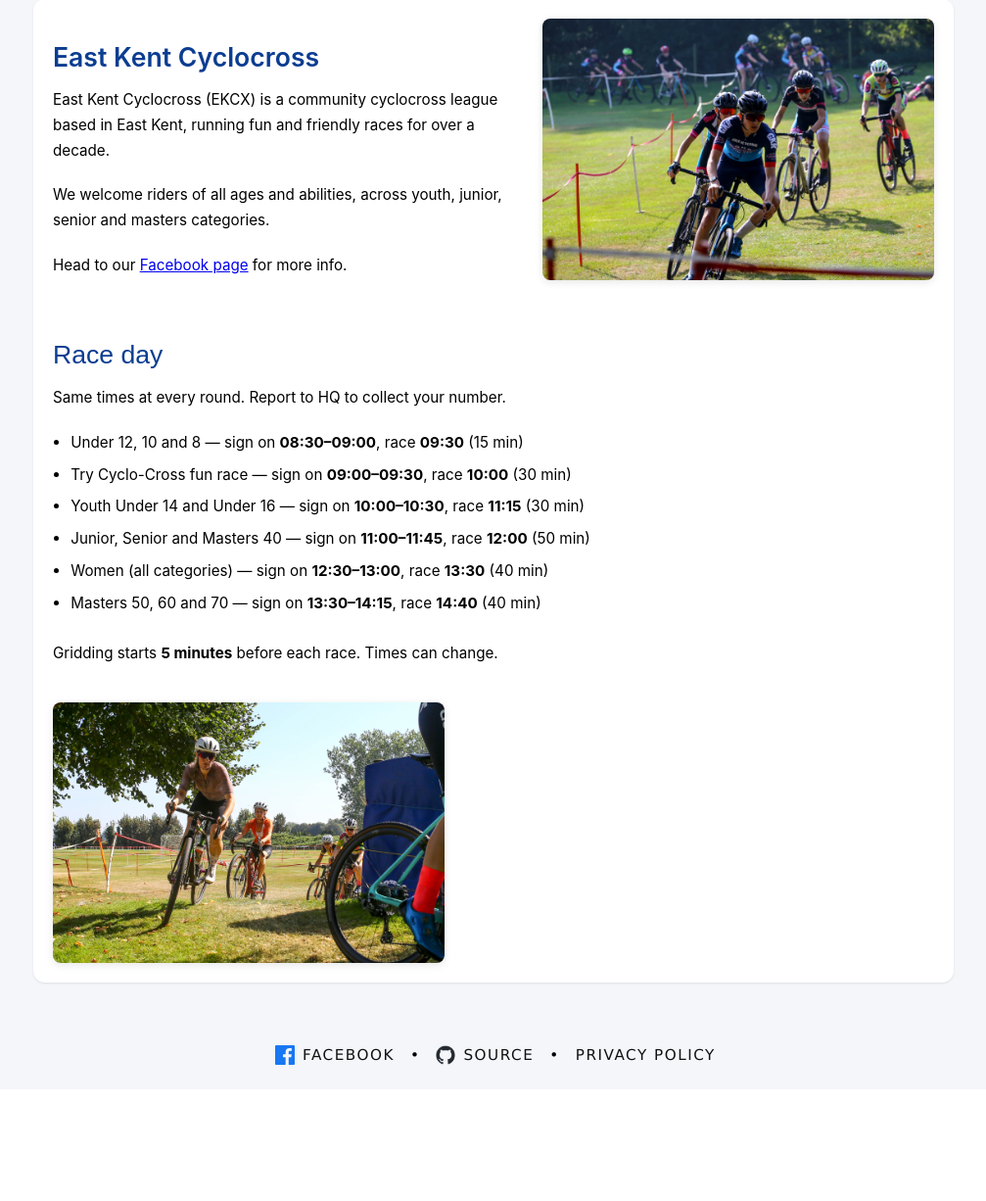
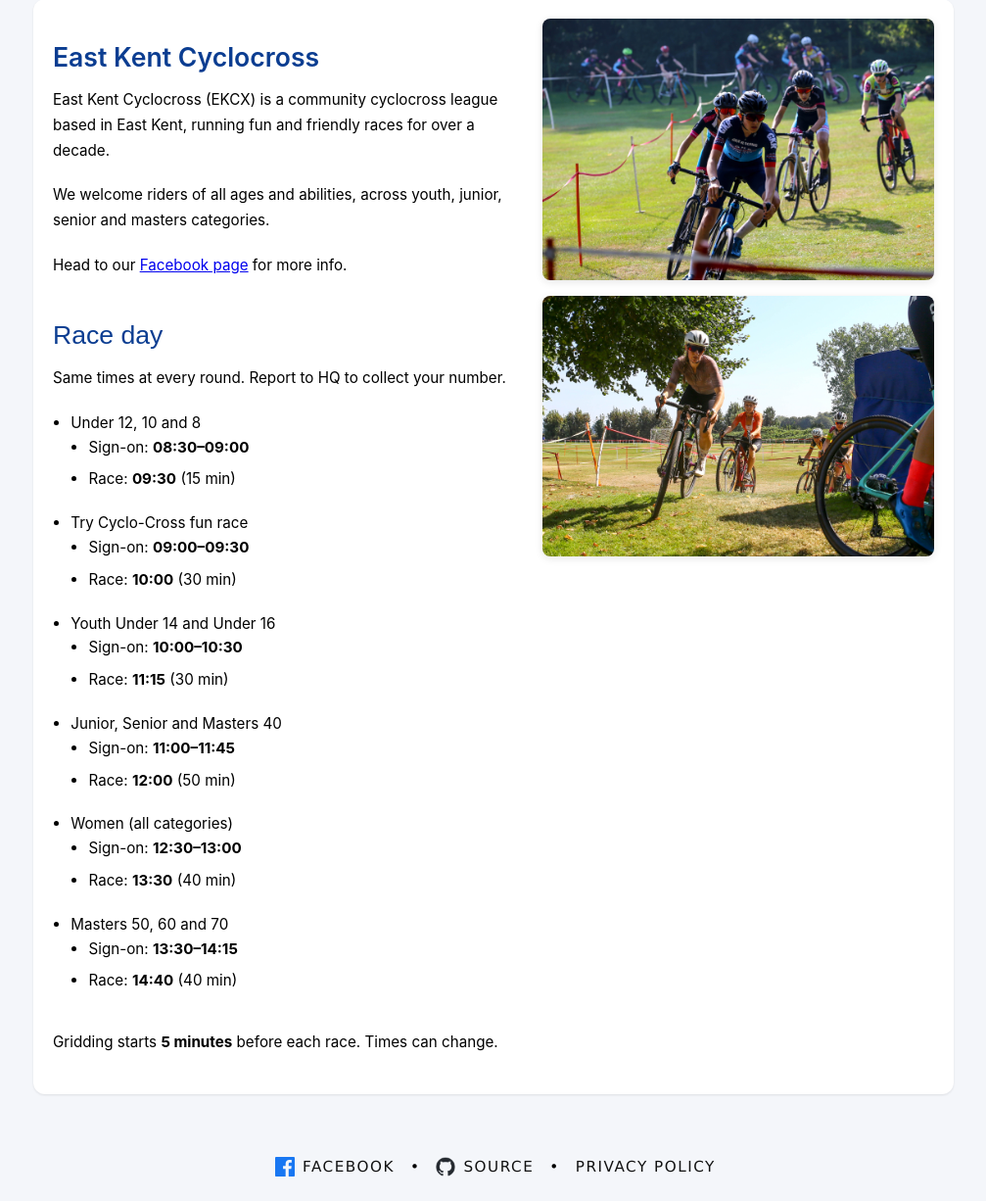
Before and after one commit to ThePianoDentist/ekcx-web, a FastAPI app: page / in a window 1280 px wide. Shown: the part 369-1595 px from the top of the page at 98% size, without its empty margins (134-1141 px from the left). Before the commit the page ends 1456 px from the top, so only its background shows below. Run offline with FastAPI, Linux system fonts and the light colour scheme.

Commit message:
Stack both homepage photos on the right and nest sign-on and race under each category.
Co-authored-by: Cursor <cursoragent@cursor.com>

```diff
--- a/static/style/style.css
+++ b/static/style/style.css
@@ -296,6 +296,33 @@ ul.menu li a:hover, ul.menu li.selected a, ul.menu li.selected a:hover
   padding: 0 0 4px 0;
   line-height: 1.5em;}
 
+#content ul ul
+{ margin: 2px 0 8px 0;}
+
+.home-intro
+{ display: flex;
+  gap: 20px;
+  align-items: flex-start;}
+
+.home-copy
+{ flex: 1;
+  min-width: 0;}
+
+.home-photos
+{ flex: 0 0 400px;
+  display: flex;
+  flex-direction: column;
+  gap: 16px;
+  align-items: flex-end;}
+
+.home-photos img
+{ width: auto;
+  max-width: 100%;
+  max-height: 280px;
+  height: auto;
+  border-radius: 8px;
+  box-shadow: 0 2px 8px rgba(0,0,0,0.1);}
+
 #footer
 { width: 100%;
   max-width: 940px;
@@ -444,11 +471,16 @@ table tr td
   { height: 1.2em; }
   #logo_text h1, #logo_text h1 a, #logo_text h1 a:hover
   { font: 700 200% 'Inter', 'century gothic', arial, sans-serif; line-height: 1.1; margin-bottom: 6px; padding-top: 6px; }
-  #content img[alt="Sandwich Cyclocross"]
-  { max-width: 280px !important;
-    max-height: 200px !important;}
-  #content div[style*="padding-right"]
-  { padding-right: 300px !important;}}
+  .home-intro
+  { flex-direction: column;}
+  .home-photos
+  { flex: none;
+    width: 100%;
+    flex-direction: row;
+    flex-wrap: wrap;}
+  .home-photos img
+  { max-width: 280px;
+    max-height: 200px;}}
 
 @media (max-width: 480px)
 { body
@@ -457,10 +489,9 @@ table tr td
   { font-size: 150%;}
   ul.menu li a
   { padding: 8px 12px;}
-  #content img[alt="Sandwich Cyclocross"]
-  { max-width: 200px !important;
-    max-height: 150px !important;}
-  #content.card[style*="padding-bottom"]
-  { padding-bottom: 180px !important;}
-  #content div[style*="padding-right"]
-  { padding-right: 20px !important;}}
+  .home-photos
+  { flex-direction: column;
+    align-items: stretch;}
+  .home-photos img
+  { max-width: 100%;
+    max-height: 180px;}}
--- a/templates/head.html
+++ b/templates/head.html
@@ -1,5 +1,5 @@
   <meta name="description" content="East Kent Cyclocross" />
   <meta name="keywords" content="cyclocross, cycling, kent, racing" />
   <meta http-equiv="content-type" content="text/html; charset=UTF-8" />
-  <link rel="stylesheet" type="text/css" href="{{ url_for('static', path='/style/style.css') }}?v=2" title="style" />
+  <link rel="stylesheet" type="text/css" href="{{ url_for('static', path='/style/style.css') }}?v=3" title="style" />
   <link id="favicon" rel="icon" type="image/x-icon" href="{{ url_for('static', path='/images/ekcx.jpg') }}">
--- a/templates/home.html
+++ b/templates/home.html
@@ -11,16 +11,18 @@
     {% include "header.html" %}
     <div id="site_content">
       {% include "nav.html" %}
-      <div id="content" class="card" style="background-color:white; color:black; position:relative; padding-bottom:280px;">
-        <div style="padding-right:420px; padding-bottom:20px;">
+      <div id="content" class="card home-intro" style="background-color:white; color:black;">
+        <div class="home-copy">
           <h1>East Kent Cyclocross</h1>
           <p>East Kent Cyclocross (EKCX) is a community cyclocross league based in East Kent, running fun and friendly races for over a decade. </p>
           <p>We welcome riders of all ages and abilities, across youth, junior, senior and masters categories.</p>
           <p>Head to our <a href="https://www.facebook.com/eastkentcyclocross" target="_blank" rel="noopener">Facebook page</a> for more info.</p>
+          {% include "race_times.html" %}
         </div>
-        {% include "race_times.html" %}
-        <img src="{{ url_for('static', path='/images/sandwich_homepage.jpg') }}" alt="Sandwich Cyclocross" style="position:absolute; top:20px; right:20px; width:auto; max-width:400px; max-height:280px; height:auto; border-radius:8px; box-shadow: 0 2px 8px rgba(0,0,0,0.1); z-index:1;">
-        <img src="{{ url_for('static', path='/images/sandwich_homepage2.jpg') }}" alt="Sandwich Cyclocross" style="position:absolute; bottom:20px; left:20px; width:auto; max-width:400px; max-height:280px; height:auto; border-radius:8px; box-shadow: 0 2px 8px rgba(0,0,0,0.1); z-index:1;">
+        <div class="home-photos">
+          <img src="{{ url_for('static', path='/images/sandwich_homepage.jpg') }}" alt="Sandwich Cyclocross">
+          <img src="{{ url_for('static', path='/images/sandwich_homepage2.jpg') }}" alt="Sandwich Cyclocross">
+        </div>
       </div>
     </div>
     {% include "footer.html" %}
--- a/templates/race_times.html
+++ b/templates/race_times.html
@@ -1,11 +1,41 @@
 <h2>Race day</h2>
 <p>Same times at every round. Report to HQ to collect your number.</p>
 <ul>
-  <li>Under 12, 10 and 8 — sign on <strong>08:30–09:00</strong>, race <strong>09:30</strong> (15 min)</li>
-  <li>Try Cyclo-Cross fun race — sign on <strong>09:00–09:30</strong>, race <strong>10:00</strong> (30 min)</li>
-  <li>Youth Under 14 and Under 16 — sign on <strong>10:00–10:30</strong>, race <strong>11:15</strong> (30 min)</li>
-  <li>Junior, Senior and Masters 40 — sign on <strong>11:00–11:45</strong>, race <strong>12:00</strong> (50 min)</li>
-  <li>Women (all categories) — sign on <strong>12:30–13:00</strong>, race <strong>13:30</strong> (40 min)</li>
-  <li>Masters 50, 60 and 70 — sign on <strong>13:30–14:15</strong>, race <strong>14:40</strong> (40 min)</li>
+  <li>Under 12, 10 and 8
+    <ul>
+      <li>Sign-on: <strong>08:30–09:00</strong></li>
+      <li>Race: <strong>09:30</strong> (15 min)</li>
+    </ul>
+  </li>
+  <li>Try Cyclo-Cross fun race
+    <ul>
+      <li>Sign-on: <strong>09:00–09:30</strong></li>
+      <li>Race: <strong>10:00</strong> (30 min)</li>
+    </ul>
+  </li>
+  <li>Youth Under 14 and Under 16
+    <ul>
+      <li>Sign-on: <strong>10:00–10:30</strong></li>
+      <li>Race: <strong>11:15</strong> (30 min)</li>
+    </ul>
+  </li>
+  <li>Junior, Senior and Masters 40
+    <ul>
+      <li>Sign-on: <strong>11:00–11:45</strong></li>
+      <li>Race: <strong>12:00</strong> (50 min)</li>
+    </ul>
+  </li>
+  <li>Women (all categories)
+    <ul>
+      <li>Sign-on: <strong>12:30–13:00</strong></li>
+      <li>Race: <strong>13:30</strong> (40 min)</li>
+    </ul>
+  </li>
+  <li>Masters 50, 60 and 70
+    <ul>
+      <li>Sign-on: <strong>13:30–14:15</strong></li>
+      <li>Race: <strong>14:40</strong> (40 min)</li>
+    </ul>
+  </li>
 </ul>
-<p style="margin-bottom: 24px;">Gridding starts <strong>5 minutes</strong> before each race. Times can change.</p>
+<p>Gridding starts <strong>5 minutes</strong> before each race. Times can change.</p>
```
